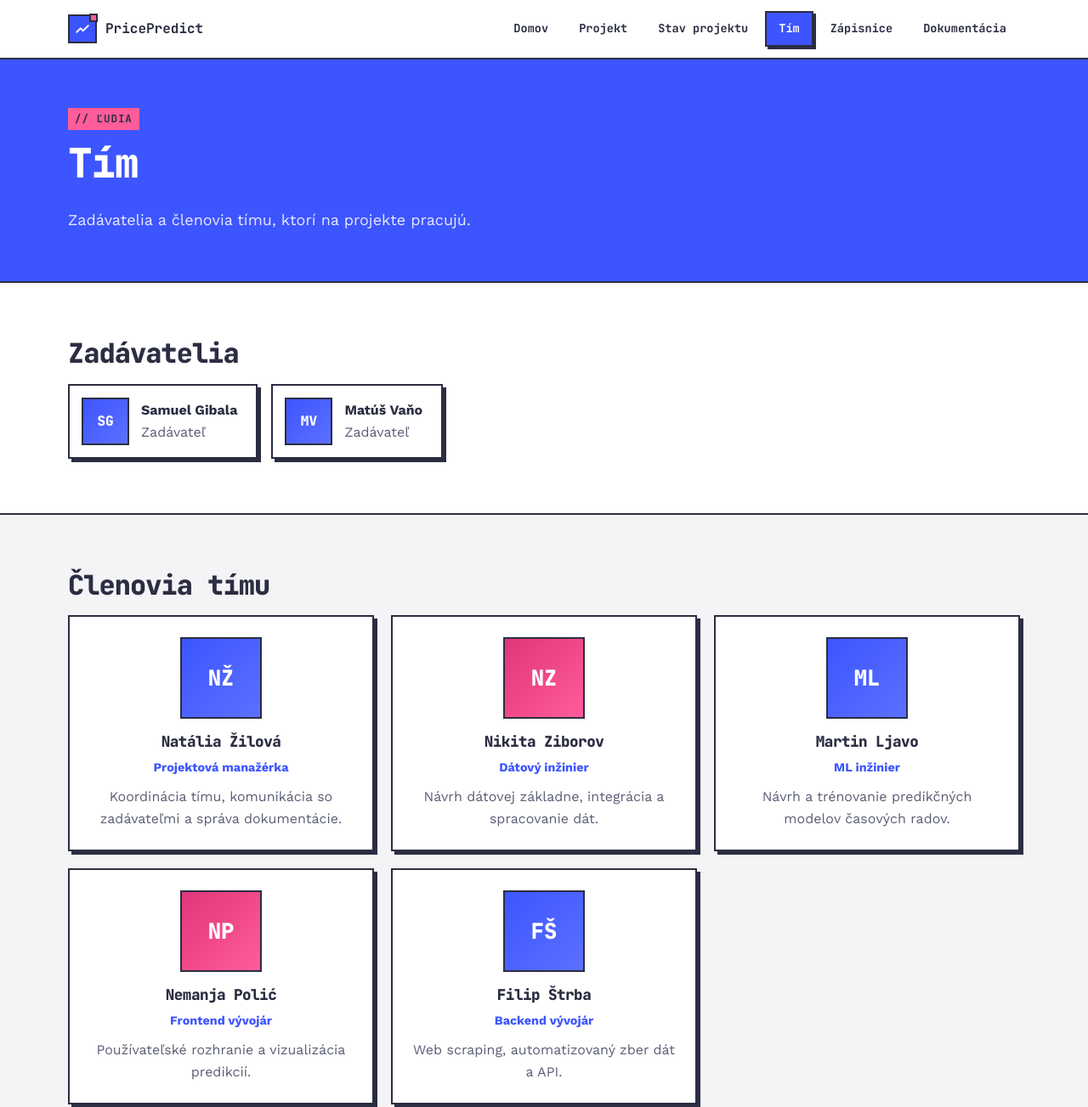
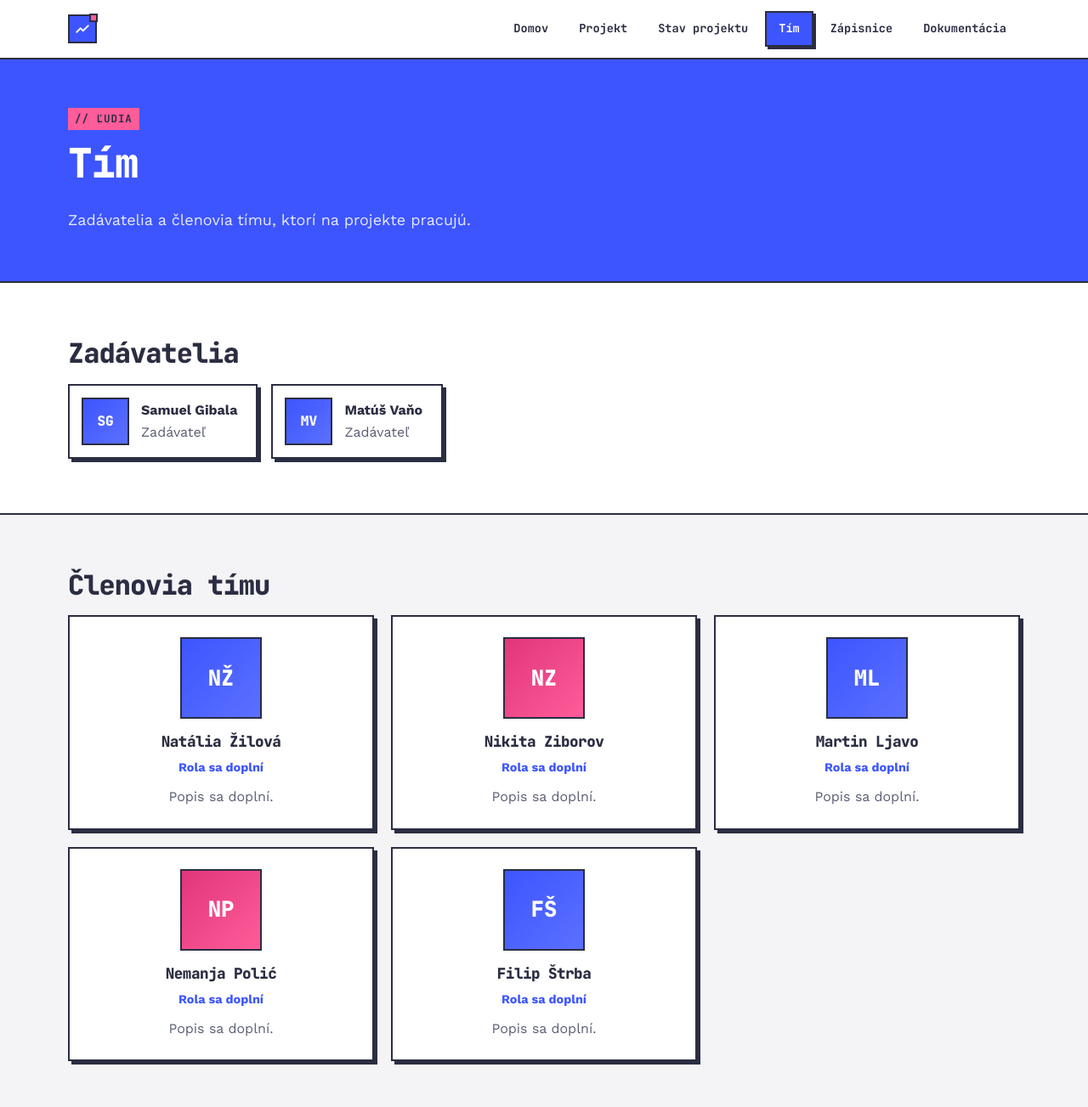
Before and after one commit to nata12221/timovy-projekt-web, a plain HTML site: page team.html in a window 1280 px wide. Shown: the top 1303 px of the page at 85% size. Drawn offline with nearby package versions, Linux system fonts and the light colour scheme.

Commit message:
Simplify branding and team placeholders

```diff
--- a/data/team.js
+++ b/data/team.js
@@ -11,9 +11,9 @@ window.SUPERVISORS = [
 ];
 
 window.TEAM = [
-  { name: "Natália Žilová", role: "Projektová manažérka", description: "Koordinácia tímu, komunikácia so zadávateľmi a správa dokumentácie.", photo: "" },
-  { name: "Nikita Ziborov", role: "Dátový inžinier", description: "Návrh dátovej základne, integrácia a spracovanie dát.", photo: "" },
-  { name: "Martin Ljavo", role: "ML inžinier", description: "Návrh a trénovanie predikčných modelov časových radov.", photo: "" },
-  { name: "Nemanja Polić", role: "Frontend vývojár", description: "Používateľské rozhranie a vizualizácia predikcií.", photo: "" },
-  { name: "Filip Štrba", role: "Backend vývojár", description: "Web scraping, automatizovaný zber dát a API.", photo: "" }
+  { name: "Natália Žilová", role: "Rola sa doplní", description: "Popis sa doplní.", photo: "" },
+  { name: "Nikita Ziborov", role: "Rola sa doplní", description: "Popis sa doplní.", photo: "" },
+  { name: "Martin Ljavo", role: "Rola sa doplní", description: "Popis sa doplní.", photo: "" },
+  { name: "Nemanja Polić", role: "Rola sa doplní", description: "Popis sa doplní.", photo: "" },
+  { name: "Filip Štrba", role: "Rola sa doplní", description: "Popis sa doplní.", photo: "" }
 ];
--- a/js/main.js
+++ b/js/main.js
@@ -15,9 +15,9 @@
     header.className = "site-header";
     header.innerHTML =
       '<nav class="container nav" aria-label="Hlavná navigácia">' +
-      '<a class="brand" href="index.html"><span class="brand-mark" aria-hidden="true">' +
+      '<a class="brand" href="index.html" aria-label="Domov"><span class="brand-mark" aria-hidden="true">' +
       '<svg width="18" height="18" viewBox="0 0 24 24" fill="none" stroke="currentColor" stroke-width="2.5" stroke-linecap="round"><path d="M3 17l6-6 4 4 8-8"/></svg>' +
-      "</span><span>PricePredict</span></a>" +
+      "</span></a>" +
       '<button class="nav-toggle" aria-expanded="false" aria-controls="nav-list" aria-label="Otvoriť menu"><span></span></button>' +
       '<ul class="nav-list" id="nav-list">' +
       PAGES.map(function (p) {
```
Also changed, not shown: index.html (+1 -1 lines).
